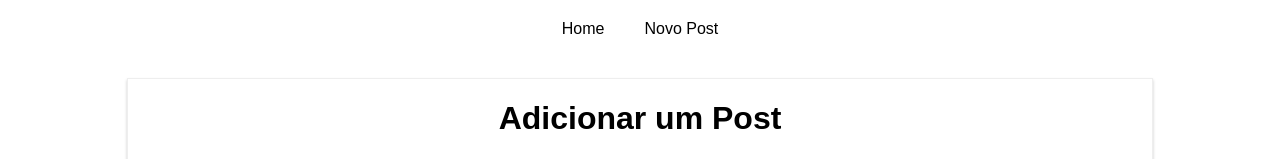
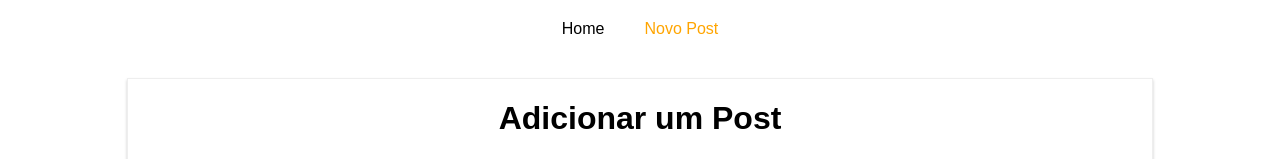
Before and after one commit to MatheusRyuki/Http_tester_react, a React (Create React App) app: page /new-post in a window 1280 px wide. Shown: the top 159 px of the page. Built offline with nearby package versions, Linux system fonts and the light colour scheme.

Commit message:
Estilizando como ativo

```diff
--- a/src/containers/Blog/Blog.css
+++ b/src/containers/Blog/Blog.css
@@ -17,6 +17,7 @@
 }
 
 .Blog a:hover,
-.Blog a:active {
+.Blog a:active,
+.Blog a.active {
   color: orange;
 }
--- a/src/containers/Blog/Blog.js
+++ b/src/containers/Blog/Blog.js
@@ -3,7 +3,7 @@ import axios from '../../axios';
 import './Blog.css';
 import Posts from '../Posts/Posts';
 import NewPost from '../NewPost/NewPost';
-import { Route, Link } from 'react-router-dom';
+import { Route, NavLink } from 'react-router-dom';
 
 class Blog extends Component {
     render () {
@@ -12,15 +12,16 @@ class Blog extends Component {
               <header>
                 <nav>
                   <ul>
-                    <li><Link to="/">Home</Link></li>
-                    <li><Link to={{
-                      pathname: '/new-post'
-                    }}>Novo Post</Link></li>
+                    <li><NavLink to={'/'} exact activeStyle={{
+                      color: '#fa923f',
+                      textDecoration: 'underline'
+                    }}>Home</NavLink></li>
+                    <li><NavLink to={'/new-post'}>Novo Post</NavLink></li>
                   </ul>
                 </nav>
               </header>
               <Route path="/" exact component={Posts}/>
-              <Route path="/new-post" exact component={NewPost}/>
+              <Route path="/new-post" component={NewPost}/>
             </div>
         );
     }
```
